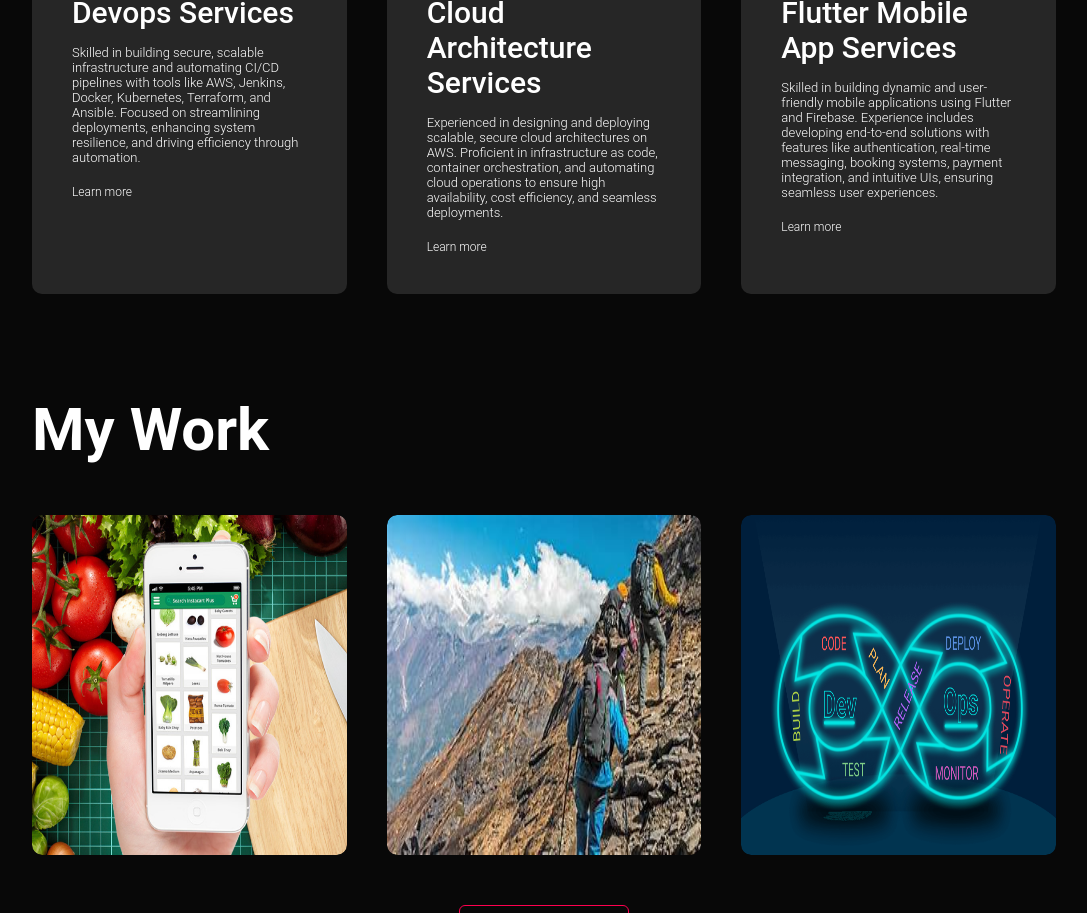
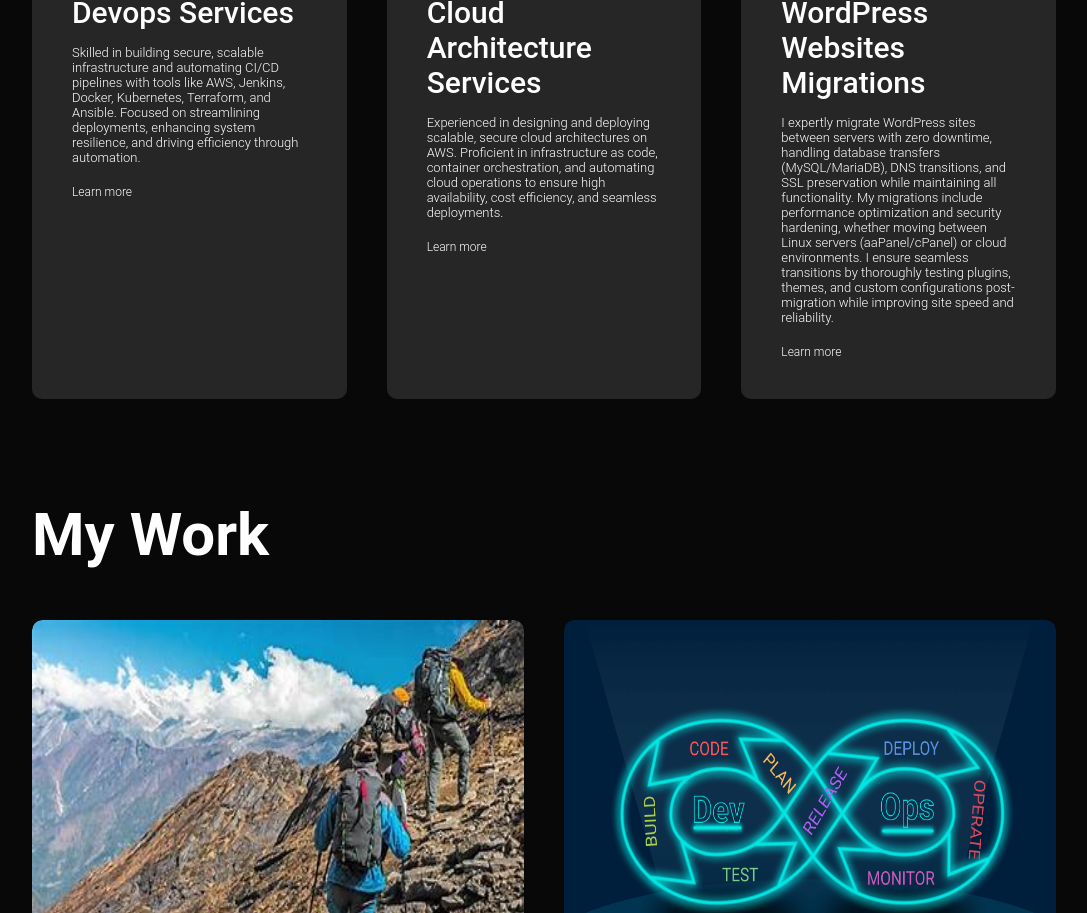
Before and after one commit to Zia-Saeed/github.io, a plain HTML site: page index.html in a window 1280 px wide. Shown: the part 1790-2703 px from the top of the page, without its empty margins (96-1183 px from the left). Drawn offline with Linux system fonts and the light colour scheme.

Commit message:
Update index.html

```diff
--- a/index.html
+++ b/index.html
@@ -86,8 +86,8 @@
                 </div>
                 <div>
                     <i class="fa-brands fa-app-store"></i>
-                    <h2>Flutter Mobile App Services</h2>
-                    <p>Skilled in building dynamic and user-friendly mobile applications using Flutter and Firebase. Experience includes developing end-to-end solutions with features like authentication, real-time messaging, booking systems, payment integration, and intuitive UIs, ensuring seamless user experiences.</p>
+                    <h2>WordPress Websites Migrations</h2>
+                    <p>I expertly migrate WordPress sites between servers with zero downtime, handling database transfers (MySQL/MariaDB), DNS transitions, and SSL preservation while maintaining all functionality. My migrations include performance optimization and security hardening, whether moving between Linux servers (aaPanel/cPanel) or cloud environments. I ensure seamless transitions by thoroughly testing plugins, themes, and custom configurations post-migration while improving site speed and reliability.</p>
                     <a href="#">Learn more</a>
                 </div>
             </div>
@@ -98,22 +98,22 @@
         <div class="container">
             <h1 class="sub-title">My Work</h1>
             <div class="work-list">
-                <div class="work">
+<!--                 <div class="work"> -->
                     <!-- add portfolio image here  -->
-                    <img src="images/grocery-store.png" alt="" height="340">
-                    <div class="layer">
-                        <h3>Grocery Store App:</h3>
-                        <P>Developed a full-stack grocery app with user features such as login/signup, cart management, order placement, and product search. Integrated an admin panel for product management, sales tracking, and order processing. Added secure payments using Stripe. Built with Flutter and Firebase for a smooth and responsive experience.</P>
+<!--                     <img src="images/grocery-store.png" alt="" height="340"> -->
+<!--                     <div class="layer"> -->
+<!--                         <h3>Grocery Store App:</h3> -->
+<!--                         <P>Developed a full-stack grocery app with user features such as login/signup, cart management, order placement, and product search. Integrated an admin panel for product management, sales tracking, and order processing. Added secure payments using Stripe. Built with Flutter and Firebase for a smooth and responsive experience.</P> -->
                         <!-- add link to the project -->
-                        <a href="https://github.com/Zia-Saeed/grocery_store_app"><i class="fa-solid fa-up-right-from-square"></i></a>
-                    </div>
-                </div>
+<!--                         <a href="https://github.com/Zia-Saeed/grocery_store_app"><i class="fa-solid fa-up-right-from-square"></i></a> -->
+<!--                     </div> -->
+<!--                 </div> -->
                 <div class="work">
                     <!-- add portfolio image here  -->
                     <img src="images/trips-app.jpg" alt="" height="340">
                     <div class="layer">
-                        <h3>Tour Organizing App</h3>
-                        <P>Created a tour booking platform allowing users to explore tours, book trips, and leave reviews. Enabled trip creation for organizers and included features like discounts, booking management, and user ratings. Powered by Flutter with Firebase for real-time data management..</P>
+                        <h3>Cloud Projects</h3>
+                        <PAWS Cloud Engineer and DevOps Specialist with expertise in designing, automating, and optimizing scalable cloud infrastructure. Proficient in AWS services (EC2, VPC, EKS, IAM, S3), Kubernetes orchestration, and CI/CD pipeline development using Jenkins, ArgoCD, and GitOps. Skilled in Infrastructure as Code (Terraform, CloudFormation) and containerization (Docker, Docker Compose). Successfully deployed high-availability systems with 99% uptime, implemented monitoring solutions (Prometheus/Grafana), and automated security hardening. Strong background in multi-environment deployments (Dev to Production) for React, Django, and Next.js applications. Passionate about building resilient, cost-efficient cloud architectures while ensuring seamless automation and disaster recovery.</P>
                         <!-- add link to the project -->
                         <a href="https://github.com/Zia-Saeed/Tour-Organizing-App"><i class="fa-solid fa-up-right-from-square"></i></a>
                     </div>
@@ -122,7 +122,7 @@
                     <!-- add portfolio image here  -->
                     <img src="images/devops,cloud.png" alt="" height="340">
                     <div class="layer">
-                        <h3>Devops & Cloud Projects</h3>
+                        <h3>Devops Projects</h3>
                         <P>Designed a secure, scalable VPC on AWS with private subnets, a bastion host, load balancing, and auto-scaling to ensure high availability. Automated the build, testing, and deployment of a Java application using Jenkins, ArgoCD, Docker, and Kubernetes for seamless integration and delivery. Additionally, containerized a three-tier app with Flask frontend, backend, and PostgreSQL using Docker Compose, simplifying service communication and deployment.</P>
                         <!-- add link to the project -->
                         <a href="https://github.com/Zia-Saeed?tab=repositories"><i class="fa-solid fa-up-right-from-square"></i></a>
```
